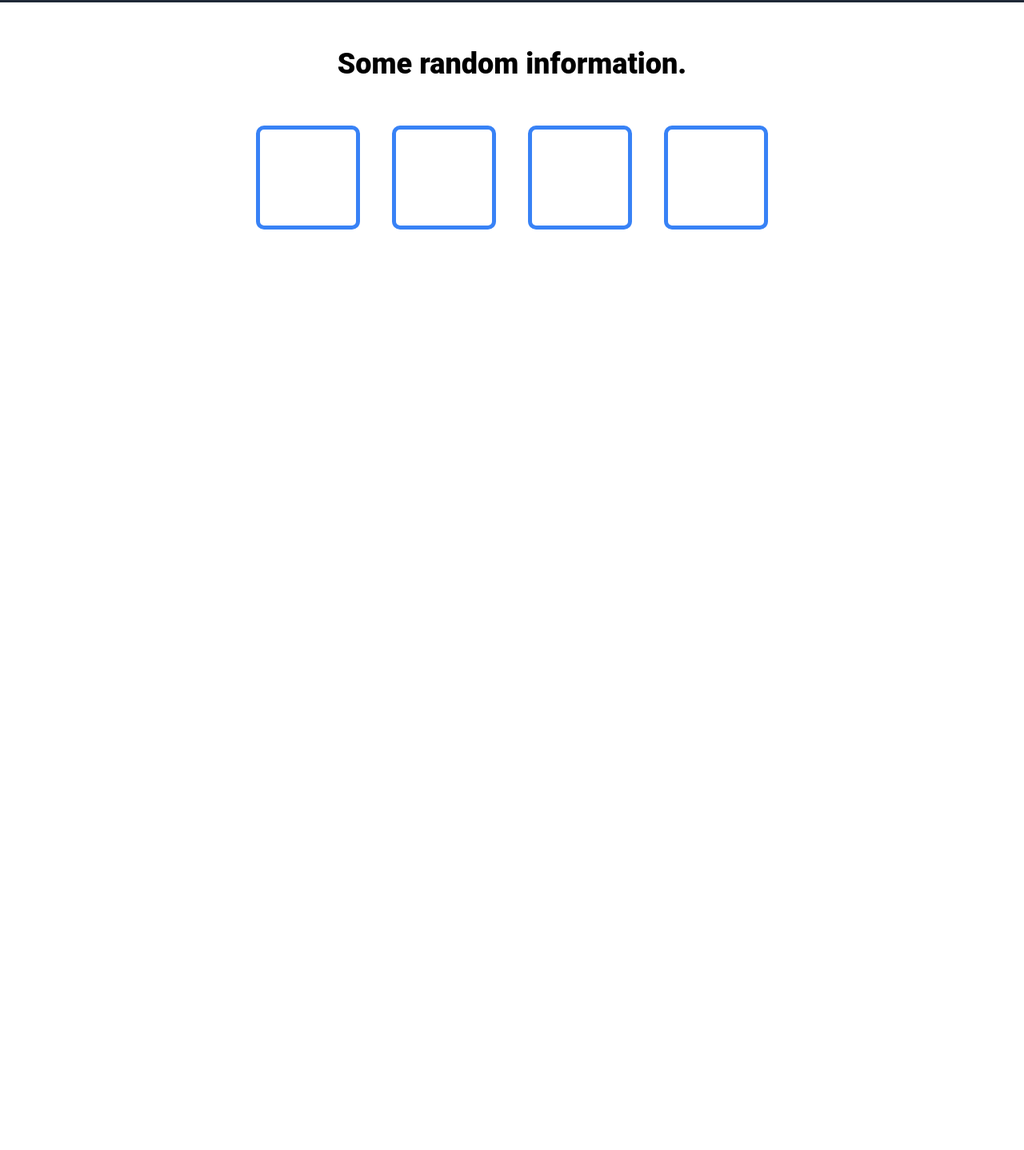
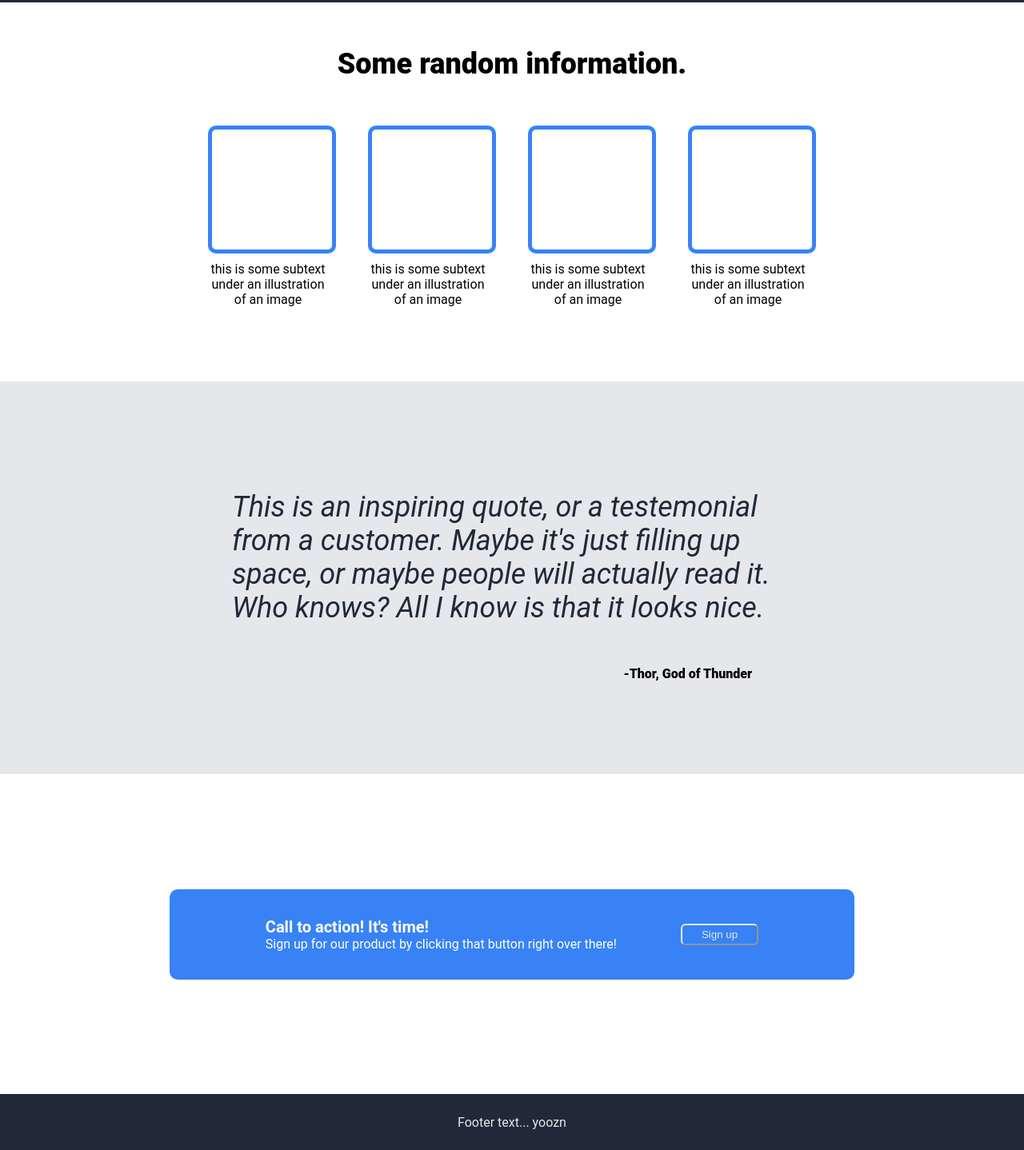
Before and after one commit to yoozn/odin-landing-page, a plain HTML site: page index.html in a window 1280 px wide. Shown: the part 481-1919 px from the top of the page at 80% size. Before the commit the page ends 884 px from the top, so only its background shows below. Drawn offline with Linux system fonts and the light colour scheme.

Commit message:
Finish core project

```diff
--- a/index.html
+++ b/index.html
@@ -38,16 +38,63 @@
             <div class="block-two-content">
                 <p class="block-two-header">Some random information.</p>
                 <div class="block-two-images-container">
-                    <div class="block-2-image">
+                    <div class="block-2-content">
+                        <div class="block-2-image">
+                        </div>
+                        <p class="block-2-text">
+                            this is some subtext under an illustration of an image
+                        </p>
                     </div>
-                    <div class="block-2-image">
+                    <div class="block-2-content">
+                        <div class="block-2-image">
+                        </div>
+                        <p class="block-2-text">
+                            this is some subtext under an illustration of an image
+                        </p>
                     </div>
-                    <div class="block-2-image">
+                    <div class="block-2-content">
+                        <div class="block-2-image">
+                        </div>
+                        <p class="block-2-text">
+                            this is some subtext under an illustration of an image
+                        </p>
                     </div>
-                    <div class="block-2-image">
+                    <div class="block-2-content">
+                        <div class="block-2-image">
+                        </div>
+                        <p class="block-2-text">
+                            this is some subtext under an illustration of an image
+                        </p>
                     </div>
                 </div>
             </div>
         </div>
+        <div class="block-3">
+            <div class="block-3-content">
+                <p class="block-3-quote">This is an inspiring quote, or a testemonial
+                    from a customer. Maybe it's just filling up space, or maybe people will
+                    actually read it. Who knows? All I know is that it looks nice.
+                </p>
+                <p class="block-3-author">-Thor, God of Thunder</p>
+            </div>
+        </div>
+        <div class="block-4">
+            <div class="block-4-content">
+                <div class="block-4-left">
+                    <p class="block-4-left-up">
+                        Call to action! It's time!
+                    </p>
+                    <p class="block-4-left-down">
+                        Sign up for our product by clicking that button right over there!
+                    </p>
+                </div>
+                <div class="block-4-right">
+                    <button>Sign up</button>
+                </div>
+            </div>
+        </div>
+        <div class="footer">
+            Footer text... yoozn
+        </div>
     </body>
 </html>
--- a/style.css
+++ b/style.css
@@ -125,10 +125,116 @@ body {
     gap: 40px;
 }
 
+.block-2-content {
+    display:flex;
+    flex-direction: column;
+    flex: auto;
+    gap: 10px;
+}
+
+.block-2-image,
+.block-2-text {
+    width: 150px;
+    flex: 0 0 150px;
+}
+
 .block-2-image {
     border: 5px solid #3882F6;
     border-radius: 10px;
-    min-width: 120px;
-    min-height: 120px;
-    flex: 1 1 auto;
 }
+
+.block-2-text {
+    padding: 0;
+    margin:0;
+    align-items: center;
+    justify-content: center;
+    text-align: center;
+    flex-wrap: wrap;
+}
+
+.block-3 {
+    display: flex;
+    justify-content: center;
+    align-items:center;
+    background-color: #E5E7EB;
+    flex: 1 1 400px;
+}
+
+.block-3-content {
+    display: flex;
+    flex-direction: column;
+    max-width: 700px;
+    flex: 0 0 auto;
+    padding: 100px;
+}
+
+.block-3-quote {
+    font-size: 36px;
+    font-style: italic;
+    font-weight: 0;
+    color: #1F2937;
+}
+
+.block-3-author {
+    align-self: flex-end;
+    padding-right: 50px;
+    font-weight: 1000;
+}
+
+.block-4 {
+    display:flex;
+    justify-content: center;
+    align-items: center;
+    flex: 1 1 400px;
+}
+
+.block-4-content {
+    display:flex;
+    padding: 35px 120px;
+    margin: 50px;
+    background-color: #3882F6;
+    border-radius: 10px;
+    justify-content: space-between;
+    gap: 80px;
+}
+
+.block-4-left-up,
+.block-4-left-down {
+    padding: 0;
+    margin: 0;
+    color: white;
+}
+
+.block-4-left-up {
+    font-weight: 700;
+    font-size: 20px;
+}
+
+.block-4-left {
+    display:flex;
+    flex-direction: column;
+}
+
+.block-4-right {
+    display:flex;
+    justify-content: center;
+    align-items: center;
+}
+
+.block-4-right button {
+    padding: 4px 24px;
+    color: #E5E7EB;
+    background-color: #3882F6;
+    border-color: #E5E7EB;
+    box-shadow: none;
+    border-radius: 6px;
+}
+
+.footer {
+    background-color: #1F2937;
+    display:flex;
+    flex: 0 0 70px;
+    color:#E5E7EB;
+    justify-content: center;
+    align-items: center;
+}
```
